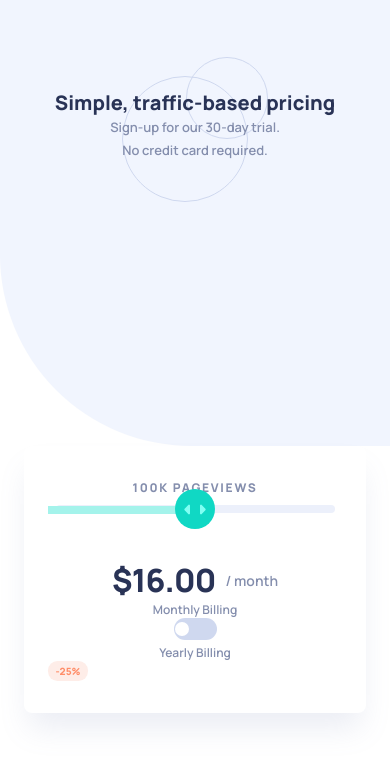
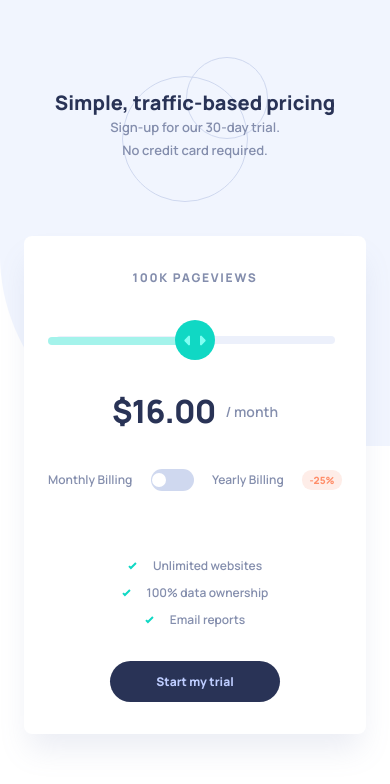
Before and after one commit to giokiladze123/interactive-pricing, a plain HTML site: page index.html in a window 390 px wide. Drawn offline with Linux system fonts and the light colour scheme.

Commit message:
start responsive

```diff
--- a/index.html
+++ b/index.html
@@ -30,11 +30,13 @@
           <div class="slide-background"></div>
           <input class="slider" type="range" min="1" max="5" value="3" id="ranger">
         </div>
+
         <div class="amount">
           <h2 class="price">$16.00</h2>
            <p class="month">/ month</p>
         </div>
-        <div>
+
+        <div class="billing-container">
           <p class="monthly">Monthly Billing</p>
           <input type="checkbox" id="switch"
           class="checkbox" />
@@ -43,9 +45,26 @@
           <div class="discount-container">
             <span class="number">-25%</span>
             <span class="discount">25% discount</span>
-
           </div>
         </div>
+
+        <div class="check-container first">
+          <svg xmlns="http://www.w3.org/2000/svg" width="9" height="8"><path fill="none" stroke="#10D8C4" stroke-width="2" d="M1 4.134l1.907 1.908L7.949 1"/></svg>
+           <p class="check-text">Unlimited websites</p>
+        </div>
+
+        <div class="check-container second">
+          <svg xmlns="http://www.w3.org/2000/svg" width="9" height="8"><path fill="none" stroke="#10D8C4" stroke-width="2" d="M1 4.134l1.907 1.908L7.949 1"/></svg>
+           <p class="check-text">100% data ownership </p>
+        </div>
+
+        <div class="check-container three">
+          <svg xmlns="http://www.w3.org/2000/svg" width="9" height="8"><path fill="none" stroke="#10D8C4" stroke-width="2" d="M1 4.134l1.907 1.908L7.949 1"/></svg>
+           <p class="check-text">Email reports</p>
+        </div>
+
+        <button>Start my trial</button>
+
       </div>
    </div>
   </main>
--- a/style.css
+++ b/style.css
@@ -9,6 +9,7 @@ body{
   min-height: 100vh;
   text-align: center;
   font-family: 'Manrope';
+  padding:0 0 88px 0;
 }
 
 .background-color{
@@ -39,6 +40,7 @@ body{
 }
 
 .card-container{
+  margin-top:-210px;
   padding:0 24px;
 }
 
@@ -102,9 +104,11 @@ input[type="range"]::-webkit-slider-thumb {
 
 .slider-container{
   position: relative;
+  margin-top: 41px;
 }
 
 .slide-background{
+  border-radius: 5px;
   position: absolute;
   width:50%;
   height:8px;
@@ -185,3 +189,51 @@ input[type="range"]::-webkit-slider-thumb {
   line-height: 16px;
   color: #848EAD
 }
+
+.billing-container{
+  margin-top:36px;
+  display:flex;
+  align-items: center;
+  justify-content: space-between;
+}
+
+.check-container{
+  display:flex;
+  justify-content: center;
+  align-items: center;
+}
+
+
+.check-text{
+  margin-left:16px;
+  font-weight: 600;
+  font-size: 12px;
+  line-height: 16px;
+  color: #848EAD;
+}
+
+.first{
+  margin-top:67px;
+}
+
+.second{
+  margin-top:11px;
+}
+
+.three{
+  margin-top:11px;
+}
+
+button{
+   margin-top:33px;
+   font-family: 'Manrope';
+   border:none;
+   width:170px;
+   height:41px;
+   background: #293356;
+   border-radius: 20.5px;
+   font-weight: 800;
+   font-size: 12px;
+   line-height: 16px;
+   color: #BECDFF;
+}
```
